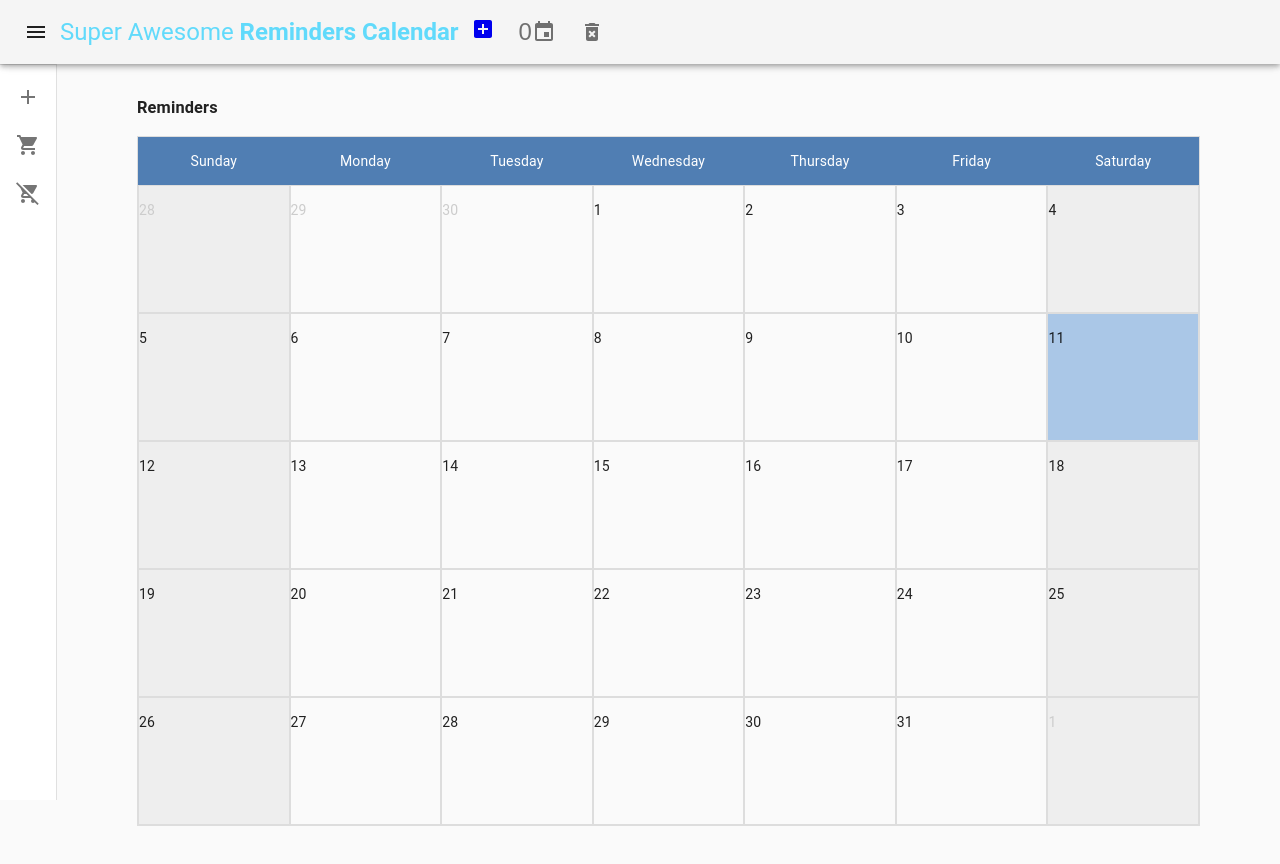
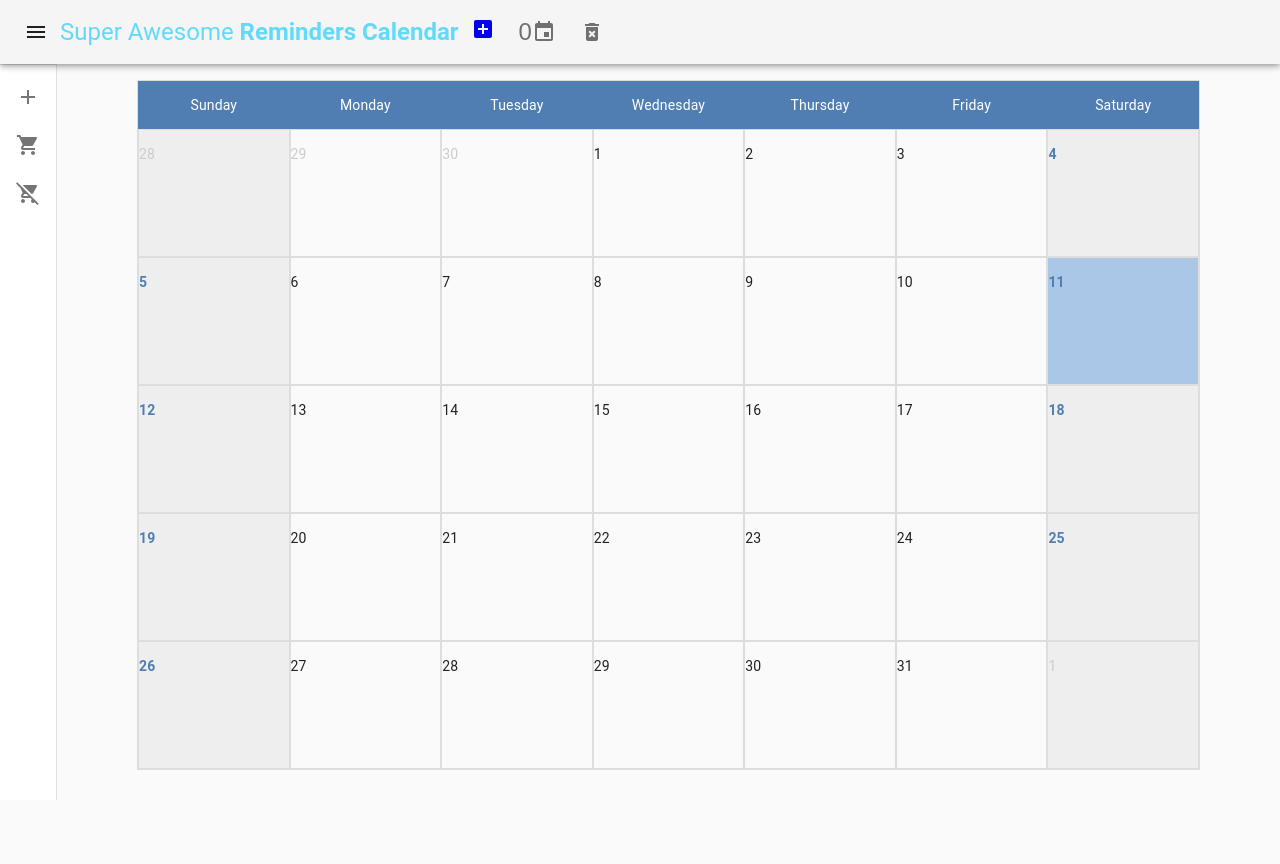
Before and after one commit to sagrath23/super-awesome-calendar, a React (Create React App) app: page / in a window 1280 px wide. Shown: the top 864 px of the page. Built offline with nearby package versions, Linux system fonts and the light colour scheme.

Commit message:
aspect adjustments & improve calendar usability

```diff
--- a/src/components/Calendar/Calendar.js
+++ b/src/components/Calendar/Calendar.js
@@ -61,7 +61,6 @@ export const Calendar = () => {
   }, []);
 
   return (
-    <>
     <div className={classes.calendar}>
       {days.map((day, index) => (
         <div key={`day-title-${index}`} className={classes.dayCell}>
@@ -72,6 +71,5 @@ export const Calendar = () => {
         <CalendarWeek key={`week-${index}`} days={days} reminders={reminders} startDate={weekInterval.startDate} endDate={weekInterval.endDate} />
       ))}
     </div>
-    </>
   );
 };
--- a/src/components/Calendar/CalendarItem/CalendarItem.js
+++ b/src/components/Calendar/CalendarItem/CalendarItem.js
@@ -14,7 +14,10 @@ import { PageContext } from '../../../pages';
 
 const useStyles = makeStyles(() => ({
   calendarItem: {
-    border: '1px solid #DDDDDD'
+    border: '1px solid #DDDDDD',
+    '&:hover': {
+      cursor: 'pointer'
+    }
   },
   todayItem: {
     backgroundColor: '#AAC7E7'
@@ -24,6 +27,10 @@ const useStyles = makeStyles(() => ({
   },
   isWeekendItem: {
     backgroundColor: '#EEE'
+  },
+  isWeekendDate: {
+    color: '#507eb3',
+    fontWeight: 'bold'
   }
 }));
 
@@ -51,7 +58,7 @@ export const CalendarItem = ({ date }) => {
       onClick={handleClick}
     >
       <Grid item xs={12}>
-        <p>{getDate(date)}</p>
+        <p className={clsx({[classes.isWeekendDate]: isWeekend(date) && isThisMonth(date)})}>{getDate(date)}</p>
       </Grid>
       <Grid item xs={12}>
         <Grid container spacing={1}>
--- a/src/pages/Calendar.js
+++ b/src/pages/Calendar.js
@@ -1,9 +1,4 @@
 import React from 'react';
 import { Calendar as CalendarComponent } from '../components/Calendar';
 
-export const Calendar = () => (
-  <div>
-    <h3>Reminders</h3>
-    <CalendarComponent />
-  </div>
-);
+export const Calendar = () => (<CalendarComponent />);
```
Lines whose indentation alone changed are shown as unchanged.
